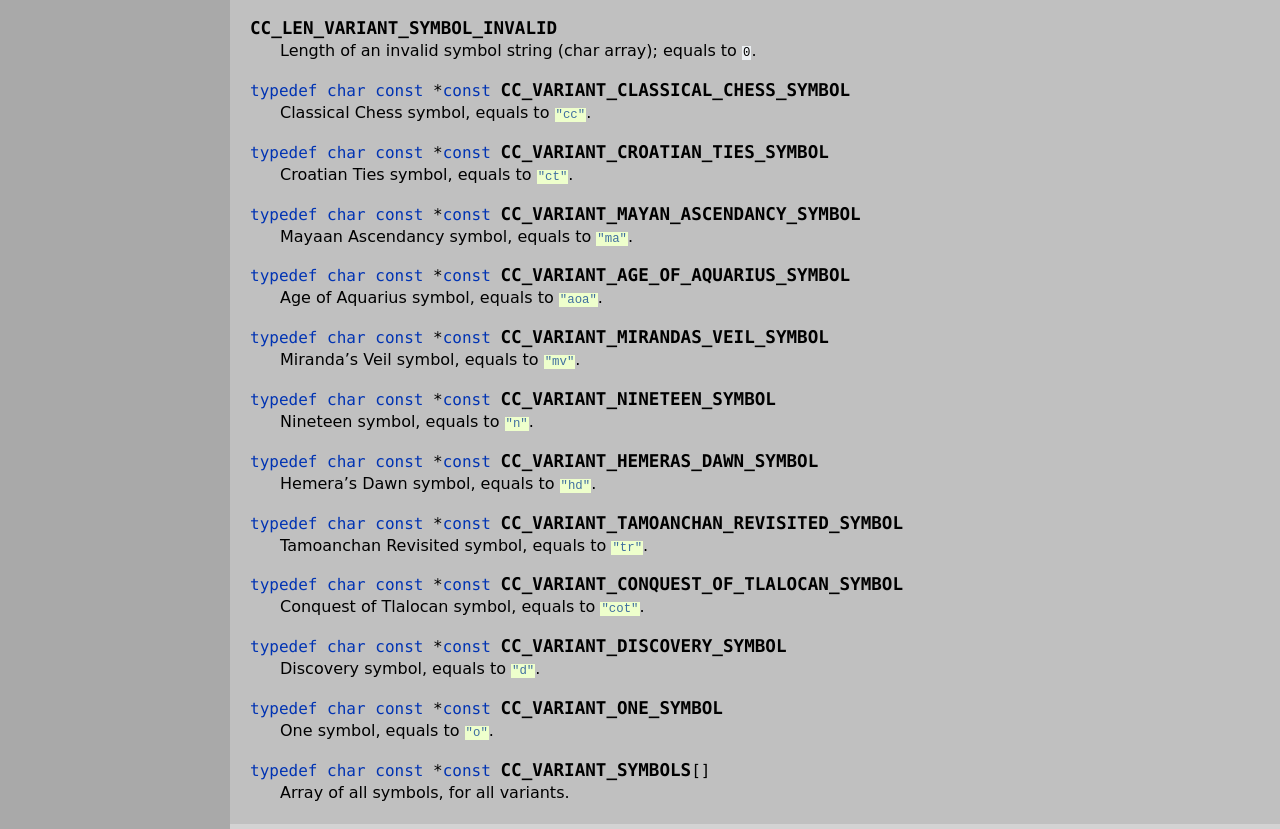
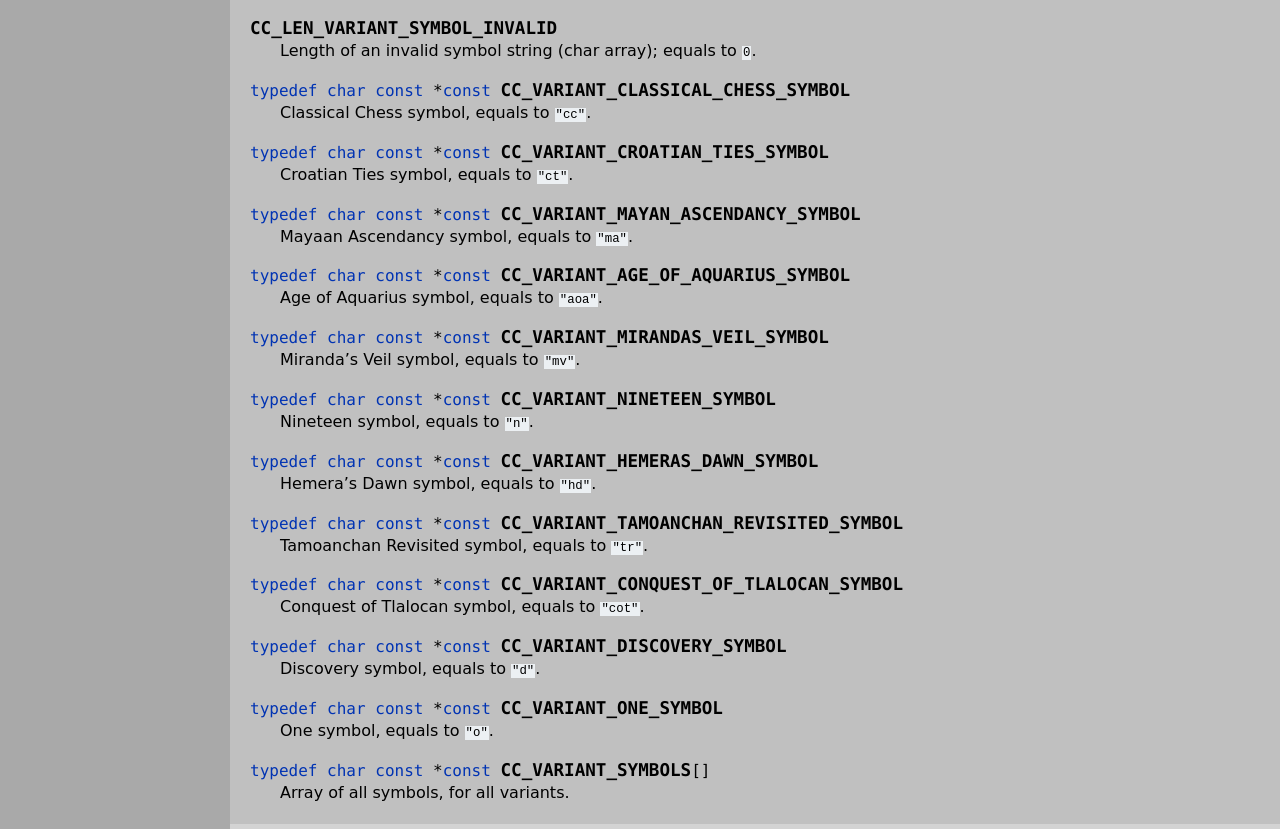
Before and after one commit to mmlacak/crochess, a Sphinx documentation site: the page built from docs/source/libcc/ccvariant.rst, in a window 1280 px wide. Shown: the part 3595-4424 px from the top of the page. Built offline with Sphinx 7.4.7, drawn with Linux system fonts in a browser that asks for light colours.

Commit message:
Removed data values from C domain.

```diff
--- a/docs/source/libcc/ccparsedsideeffect.rst
+++ b/docs/source/libcc/ccparsedsideeffect.rst
@@ -106,7 +106,7 @@ Parsed side-effect functions
     Returned string is not allocated, so do not :c:func:`free()` it.
 
     :param see: A side-effect enum.
-    :returns: String symbol if side-effect enum is valid, :c:`"?"` otherwise.
+    :returns: String symbol if side-effect enum is valid, ``"?"`` otherwise.
 
 
 
--- a/docs/source/libcc/cctoken.rst
+++ b/docs/source/libcc/cctoken.rst
@@ -21,11 +21,11 @@ Token constants
 
 .. c:type:: char const CC_TOKEN_SEPARATORS_WHITESPACE[]
 
-    Token whitespace constants, equals to :c:`" \t\v\f\r\n"`.
+    Token whitespace constants, equals to ``" \t\v\f\r\n"``.
 
 .. c:type:: char const CC_TOKEN_SEPARATORS_PUNCTUATION[]
 
-    Token punctuation constants, equals to :c:`"!\"#$%%&'()*+,-./"`.
+    Token punctuation constants, equals to ``"!\"#$%%&'()*+,-./"``.
 
 .. _lbl-libcc-cctoken-functions:
 
--- a/docs/source/libcc/ccvariant.rst
+++ b/docs/source/libcc/ccvariant.rst
@@ -246,47 +246,47 @@ Abbreviated variant names, used to e.g. select variant to play.
 
 .. c:type:: char const * const CC_VARIANT_CLASSICAL_CHESS_SYMBOL
 
-    Classical Chess symbol, equals to :c:`"cc"`.
+    Classical Chess symbol, equals to ``"cc"``.
 
 .. c:type:: char const * const CC_VARIANT_CROATIAN_TIES_SYMBOL
 
-    Croatian Ties symbol, equals to :c:`"ct"`.
+    Croatian Ties symbol, equals to ``"ct"``.
 
 .. c:type:: char const * const CC_VARIANT_MAYAN_ASCENDANCY_SYMBOL
 
-    Mayaan Ascendancy symbol, equals to :c:`"ma"`.
+    Mayaan Ascendancy symbol, equals to ``"ma"``.
 
 .. c:type:: char const * const CC_VARIANT_AGE_OF_AQUARIUS_SYMBOL
 
-    Age of Aquarius symbol, equals to :c:`"aoa"`.
+    Age of Aquarius symbol, equals to ``"aoa"``.
 
 .. c:type:: char const * const CC_VARIANT_MIRANDAS_VEIL_SYMBOL
 
-    Miranda's Veil symbol, equals to :c:`"mv"`.
+    Miranda's Veil symbol, equals to ``"mv"``.
 
 .. c:type:: char const * const CC_VARIANT_NINETEEN_SYMBOL
 
-    Nineteen symbol, equals to :c:`"n"`.
+    Nineteen symbol, equals to ``"n"``.
 
 .. c:type:: char const * const CC_VARIANT_HEMERAS_DAWN_SYMBOL
 
-    Hemera's Dawn symbol, equals to :c:`"hd"`.
+    Hemera's Dawn symbol, equals to ``"hd"``.
 
 .. c:type:: char const * const CC_VARIANT_TAMOANCHAN_REVISITED_SYMBOL
 
-    Tamoanchan Revisited symbol, equals to :c:`"tr"`.
+    Tamoanchan Revisited symbol, equals to ``"tr"``.
 
 .. c:type:: char const * const CC_VARIANT_CONQUEST_OF_TLALOCAN_SYMBOL
 
-    Conquest of Tlalocan symbol, equals to :c:`"cot"`.
+    Conquest of Tlalocan symbol, equals to ``"cot"``.
 
 .. c:type:: char const * const CC_VARIANT_DISCOVERY_SYMBOL
 
-    Discovery symbol, equals to :c:`"d"`.
+    Discovery symbol, equals to ``"d"``.
 
 .. c:type:: char const * const CC_VARIANT_ONE_SYMBOL
 
-    One symbol, equals to :c:`"o"`.
+    One symbol, equals to ``"o"``.
 
 .. c:type:: char const * const CC_VARIANT_SYMBOLS[]
 
```
